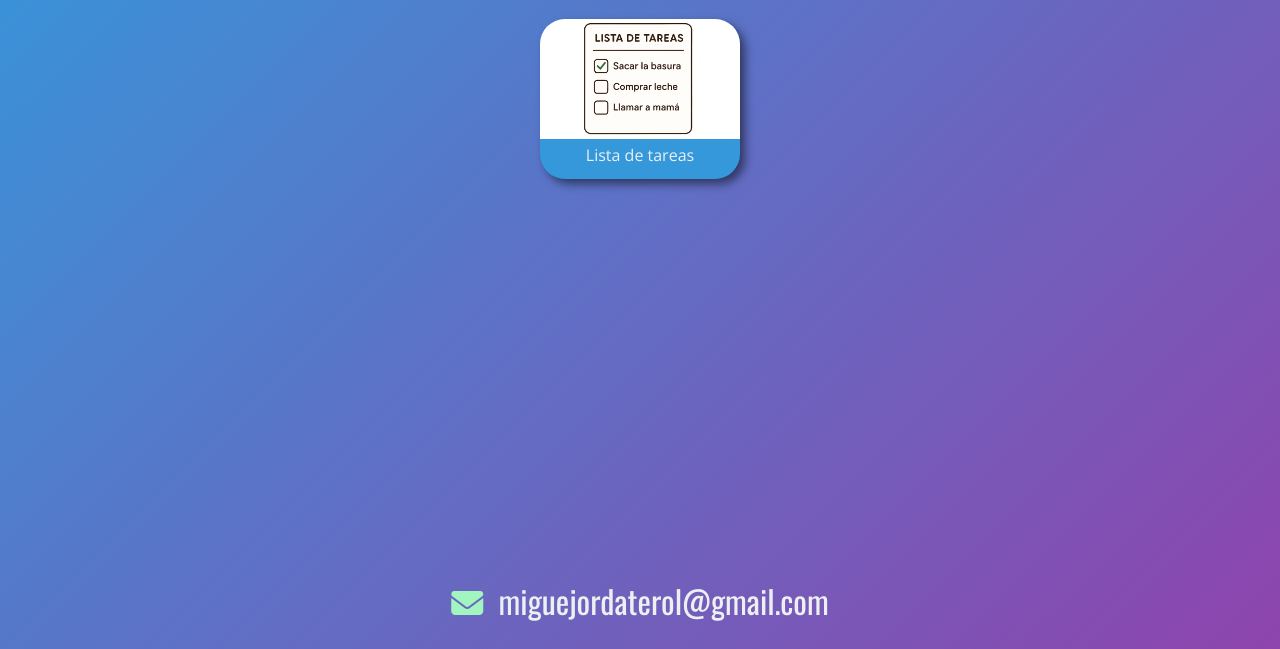
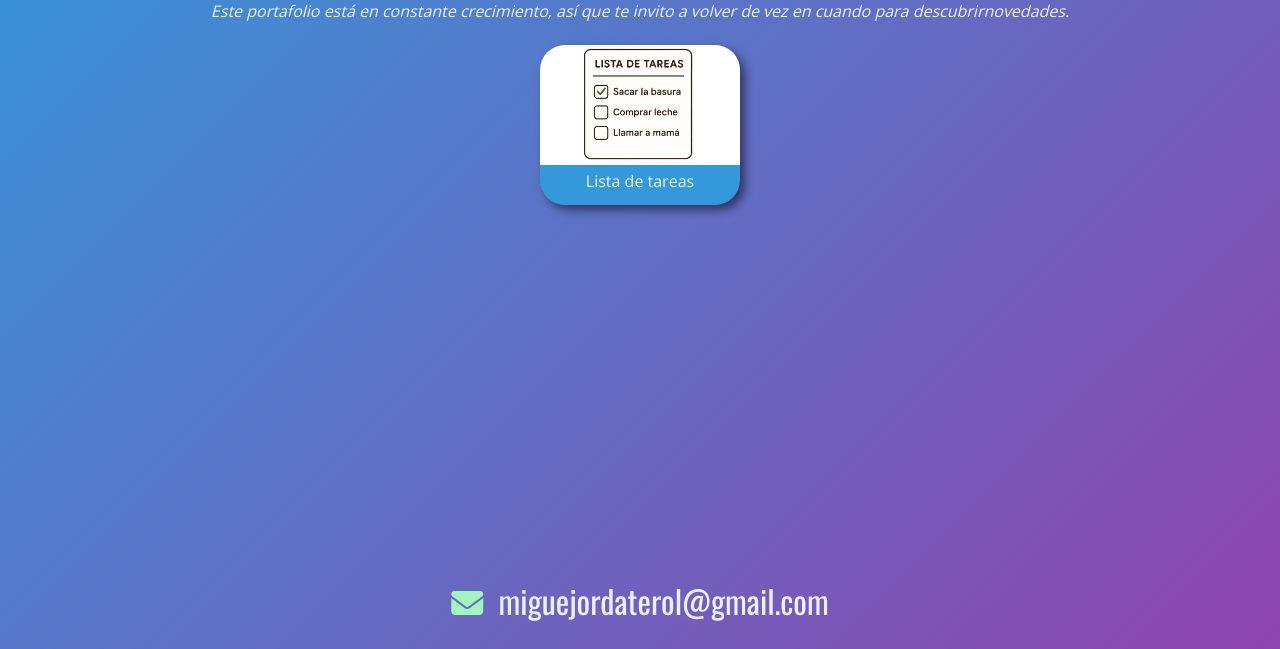
Before and after one commit to MigueLucky/MiguelAngel_Portafolio, a plain HTML site: page index.html in a window 1280 px wide. Shown: the part 151-800 px from the top of the page. Drawn offline with nearby package versions, Linux system fonts and the light colour scheme.

Commit message:
pequeñaFraseIndex

```diff
--- a/index.html
+++ b/index.html
@@ -1,21 +1,25 @@
 <!DOCTYPE html>
 <html lang="en">
+
 <head>
     <meta charset="UTF-8">
     <meta name="viewport" content="width=device-width, initial-scale=1.0">
     <title>Portafolio Miguel Angel</title>
 
-    <link rel="stylesheet" href="https://fonts.googleapis.com/css2?family=Montserrat:wght@400;700&family=Oswald:wght@400;700&family=Open+Sans:wght@400;700&display=swap">
+    <link rel="stylesheet"
+        href="https://fonts.googleapis.com/css2?family=Montserrat:wght@400;700&family=Oswald:wght@400;700&family=Open+Sans:wght@400;700&display=swap">
     <link rel="stylesheet" href="https://cdnjs.cloudflare.com/ajax/libs/font-awesome/6.5.0/css/all.min.css">
 
     <link rel="stylesheet" href="index/index.css">
     <link rel="icon" type="image/x-icon" href="index/favicon.ico">
 
 </head>
+
 <body>
     <header>
         <h1>Bienvenido a mi portafolio</h1>
         <h2>Explora mis proyectos y trabajos destacados</h2>
+        <p><em>Este portafolio está en constante crecimiento, así que te invito a volver de vez en cuando para descubrirnovedades.</em></p>
     </header>
 
     <main></main>
@@ -27,4 +31,5 @@
     <script src="https://code.jquery.com/jquery-3.7.1.min.js"></script>
     <script src="index/index.js"></script>
 </body>
+
 </html>
```
